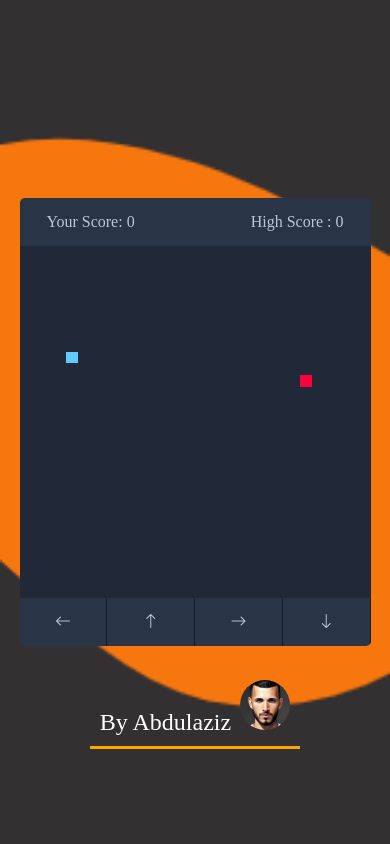
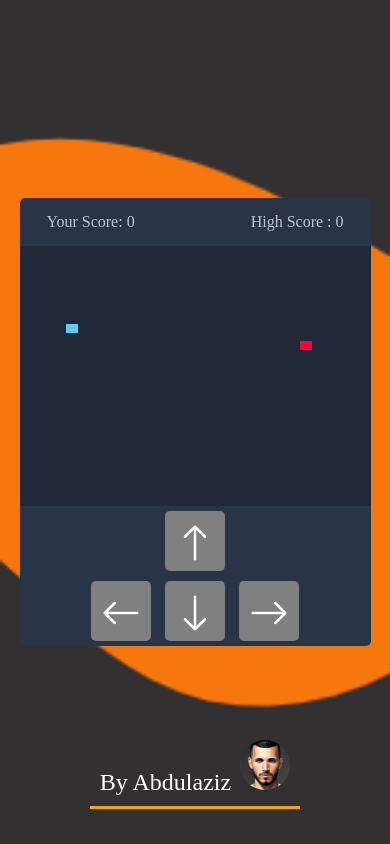
Before and after one commit to AbdulazizFE/snake_game, a plain HTML site: page index.html in a window 390 px wide. Drawn offline with nearby package versions, Linux system fonts and the light colour scheme.

Commit message:
change the controlls

```diff
--- a/index.html
+++ b/index.html
@@ -19,10 +19,11 @@
         </div>
         <div class="play-border"></div>
         <div class="controls">
-            <i data-key="ArrowLeft" class="bi bi-arrow-left"></i>
-            <i data-key="ArrowUp" class="bi bi-arrow-up"></i>
-            <i data-key="ArrowRight" class="bi bi-arrow-right"></i>
-            <i data-key="ArrowDown" class="bi bi-arrow-down"></i>
+                <div class="up arr"> <i data-key="ArrowUp" class="bi bi-arrow-up"></i></div>
+                <br />
+                <div class="left arr"><i data-key="ArrowLeft" class="bi bi-arrow-left"></i></div>
+                <div class="down arr"><i data-key="ArrowDown" class="bi bi-arrow-down"></i> </div>
+                <div class="right arr">  <i data-key="ArrowRight" class="bi bi-arrow-right"></i></div>
         </div>
     </div>
     <footer>
--- a/main.js
+++ b/main.js
@@ -28,22 +28,55 @@ const changeFoodPosition = () => {
 const handleGameOver = () =>{
   //clearing the timer and reloading the page on game over
   clearInterval(setIntervalId)
-  alert("Game over! Press ok to play again....")
+  alert("Game over 🤦‍♂️ Press ok or close to play again 😃")
   location.reload()
+}
 
-}
+
+
 const changeDirection = (e) => {
   //change velocity value bassed on key press
-  if (e.key === "ArrowUp" && velocityY != 1) {
+  if (e.key === "ArrowUp" && velocityY != 1 ) {
     velocityX = 0;
     velocityY = -1;
-  } else if (e.key === "ArrowDown" && velocityY != -1) {
+
+  }
+
+ else if (e.key === "ArrowUp" && velocityY != -1 ) {
+    velocityX = 0;
+    velocityY = -1;
+  }
+
+
+  else if (e.key === "ArrowDown" && velocityY != -1) {
     velocityX = 0;
     velocityY = 1;
-  } else if (e.key === "ArrowLeft" && velocityX != 1) {
+  }
+
+  else if (e.key === "ArrowDown" && velocityY != 1) {
+    velocityX = 0;
+    velocityY = 1;
+  }
+
+
+  else if (e.key === "ArrowLeft" && velocityX != 1) {
     velocityX = -1;
     velocityY = 0;
-  } else if (e.key === "ArrowRight" && velocityX != -1) {
+  }
+
+
+  else if (e.key === "ArrowLeft" && velocityX != -1) {
+    velocityX = -1;
+    velocityY = 0;
+  }
+
+  else if (e.key === "ArrowRight" && velocityX != -1) {
+    velocityX = 1;
+    velocityY = 0;
+  }
+
+
+  else if (e.key === "ArrowRight" && velocityX != 1) {
     velocityX = 1;
     velocityY = 0;
   }
--- a/style.css
+++ b/style.css
@@ -52,23 +52,9 @@ body {
 .play-border .head {
   background: #60cbff;
 }
-
-
-.controls {
+.controls{
   display: none;
-  justify-content: space-between;
 }
-
-.controls i {
-  padding: 25px 0;
-  color: #bbc6dc;
-  text-align: center;
-  cursor: pointer;
-  font-size: 1.3rem;
-  width: calc(100%/4);
-  border-right: 1px solid #171b26;
-}
-
 @media screen and (max-width:800px) {
   .wrapper {
     width: 90vmin;
@@ -80,26 +66,46 @@ body {
     padding: 15px 27px;
 
   }
+  .controls {
+    display:block;
+    font-family: 'Lato', sans-serif;
+    text-align: center;
+    height: 140px;
+    margin: auto;
+  }
+  .arr{
+    cursor: pointer;
+    width: 60px;
+    height: 60px;
+    text-align: center;
+    line-height: 68px;
+    background: grey;
+    color: white;
+    font-size: 40px;
+    border-radius: 5px;
+    border-right: 10px solid darken(grey, 20);
+    border-bottom: 10px solid darken(grey, 20);
+    border-left: 10px solid darken(grey, 15);
+    border-top: 10px solid darken(grey, 10);
+    display: inline-block;
+    margin: 5px;
+    transition: all .05s linear;
 
-  .controls {
-    display: flex;
   }
-
-  .controls i {
-    padding: 15px 0;
-    font-size: 1rem;
+  .arr:active{
+    border-bottom: 8px solid darken(grey, 20);
+    text-shadow: 0 0 10px white, 0 0 10px white, 0 0 20px white;
+    transform: translate(0, 2px);
   }
 
   footer {
-  margin-top: -80px;
-
-
+  margin-top: -70px;
   }
 }
 
 footer {
   position: absolute;
-  top: 750px;
+  top: 800px;
   border-bottom: 3px solid orange;
   padding: 10px;
 
```
